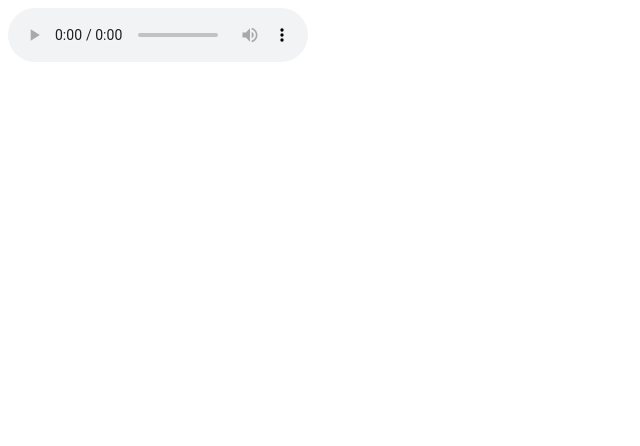
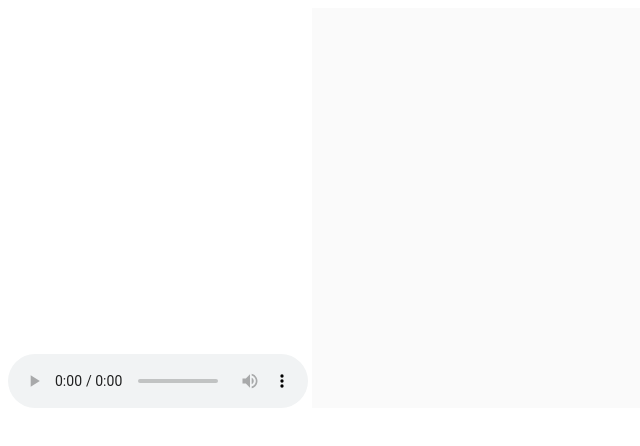
Before and after one commit to fairesy/hear-color, a plain HTML site: page demo/problem_solving.html in a window 1280 px wide. Shown: the whole page, without its empty margins (0-640 px from the left). Drawn offline with Linux system fonts and the light colour scheme.

Commit message:
01_basic visualizer tutorial

```diff
--- a/demo/problem_solving.html
+++ b/demo/problem_solving.html
@@ -9,6 +9,15 @@ python -m SimpleHTTPServer 로 서버 띄워서 crossOrigin isuue 해결
 </head>
 <body>
 	<script type="text/javascript">
+
+		function createCanvas(WIDTH, HEIGHT){
+			var canvas = document.createElement("canvas");
+			canvas.width = WIDTH;
+			canvas.height = HEIGHT;
+			canvasCtx = canvas.getContext("2d");
+			document.body.appendChild(canvas);
+		}
+
 		var audio = new Audio();
 		audio.src = './sample.mp3';
 		audio.controls = true;
@@ -23,7 +32,42 @@ python -m SimpleHTTPServer 로 서버 띄워서 crossOrigin isuue 해결
 			source.connect(analyser);
 			analyser.connect(context.destination);
 
-		  // ...call requestAnimationFrame() and render the analyser's output to canvas.
+			//첫번째로, analyser와 data array를 다시 설정합니다.
+			analyser.fftSize = 256;
+			// var bufferLength = analyser.frequencyBinCount;
+			var bufferLength = 128;
+			var dataArray = new Uint8Array(bufferLength);
+
+			var WIDTH = 600;
+			var HEIGHT = 400;
+			createCanvas(WIDTH, HEIGHT);
+
+			//draw()함수를 만든 다음, requestAnimationFrame()을 사용해서 데이터가 계속해서 업데이트될 수 있도록 합니다.
+			function draw(){
+				drawVisual = requestAnimationFrame(draw);
+
+				analyser.getByteFrequencyData(dataArray);
+				canvasCtx.fillStyle = "rgb(250,250,250)";
+				canvasCtx.fillRect(0,0,WIDTH,HEIGHT);
+
+				//barWidth를 캔버스의 너비를 bar의 갯수(buffer length)로 나눈 값으로 설정합니다.
+				var barWidth = (WIDTH / bufferLength) * 2.5;
+				var barHeight;
+				var x = 0;
+
+				//for루프를 돌면서 data array의 값과 barHeight가 같도록 만듭니다.
+				//x 픽셀 위치에 바를 그립니다. barWidth만큼의 너비에 barHeight만큼의 높이를 가지는.
+				for (var i = 0; i < bufferLength; i++) {
+					barHeight = dataArray[i] * 1.8;
+					canvasCtx.fillStyle = 'rgb(' + (barHeight + 100) + ',170,170)';
+					canvasCtx.fillRect(x, HEIGHT - barHeight/2, barWidth, barHeight);
+
+					x += barWidth + 1;
+				}
+			}
+
+			draw();
+
 		}, false);
 	</script>
 </body>
```
